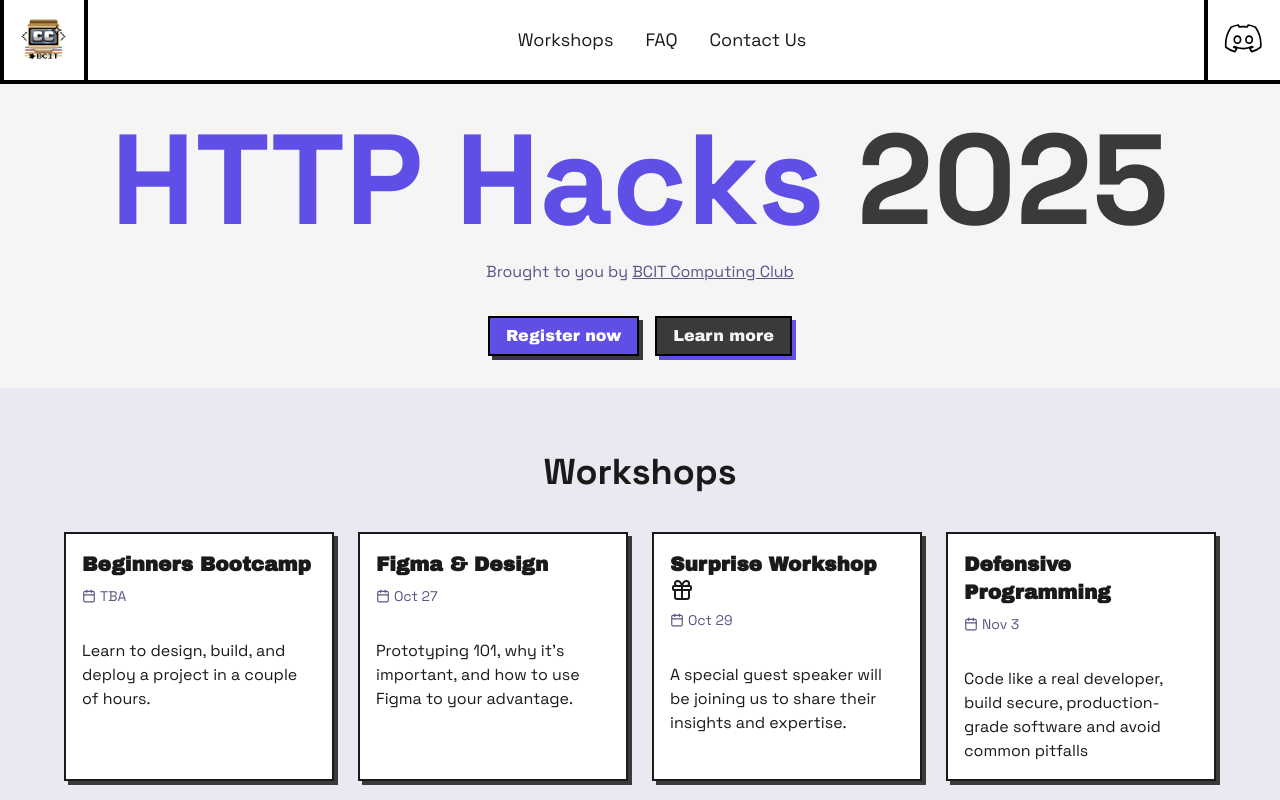
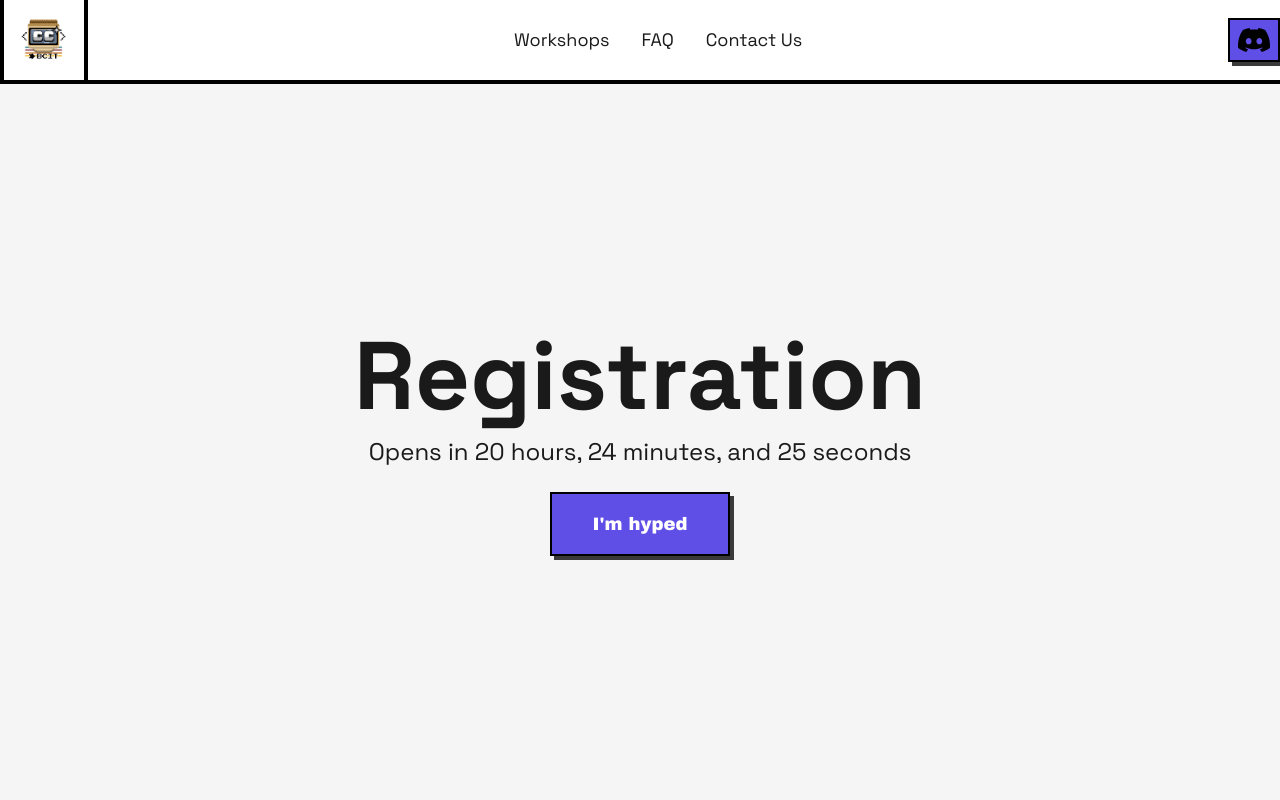
Before and after one commit to BhavnoorSaroya/httphacks-website, a React (Vite) app: page /register in a window 1280 px wide. Shown: the top 800 px of the page. Built offline with nearby package versions, Linux system fonts and the light colour scheme.

Commit message:
almost done 😎

```diff
--- a/index.html
+++ b/index.html
@@ -12,7 +12,7 @@
       rel="stylesheet"
     />
     <!-- end fonts for retro ui -->
-    <title>httphacksretro</title>
+    <title>HTTP Hacks</title>
   </head>
   <body>
     <div id="root"></div>
--- a/package.json
+++ b/package.json
@@ -13,6 +13,7 @@
     "@radix-ui/react-accordion": "^1.2.12",
     "@radix-ui/react-avatar": "^1.1.10",
     "@radix-ui/react-dropdown-menu": "^2.1.16",
+    "@radix-ui/react-progress": "^1.1.7",
     "@radix-ui/react-slot": "^1.2.3",
     "@radix-ui/react-switch": "^1.2.6",
     "@radix-ui/react-toggle": "^1.1.10",
@@ -22,6 +23,9 @@
     "lucide-react": "^0.545.0",
     "react": "^19.1.1",
     "react-dom": "^19.1.1",
+    "react-floating-balloons": "^3.0.2",
+    "react-router-dom": "^7.9.4",
+    "sonner": "^2.0.7",
     "tailwind-merge": "^3.3.1",
     "tailwindcss": "^4.1.14"
   },
--- a/src/App.css
+++ b/src/App.css
@@ -107,3 +107,8 @@
     --destructive-foreground: #fff;
     --border: #2e2e32;
 }
+
+
+html {
+  scroll-behavior: smooth;
+}
--- a/src/App.tsx
+++ b/src/App.tsx
@@ -1,5 +1,3 @@
-"use client";
-
 import { Navbar } from "@/components/Navbar";
 import { Button } from "@/components/retroui/Button";
 import { Card } from "@/components/retroui/Card";
@@ -8,9 +6,12 @@ import { Text } from "@/components/retroui/Text";
 import { Avatar } from "@/components/retroui/Avatar";
 import { Calendar } from "lucide-react";
 import { Gift } from "lucide-react";
+import { useNavigate } from "react-router-dom";
 
 
 export default function App() {
+  const discordInviteLink = "https://discord.gg/vvf3s2zZYK";
+  let navigate = useNavigate();
   const workshops = [
     {
       date: "TBA",
@@ -36,13 +37,19 @@ export default function App() {
       description:
         "Code like a real developer, build secure, production-grade software and avoid common pitfalls",
     },
+        {
+      date: "TBA",
+      title: "Intro to ReactJS",
+      description:
+        "Learn the basics of ReactJS, THE frontend framework, using typescript and other goodies to make our apps faster",
+    },
   ];
 
   const faqs = [
     {
       question: "Who can participate?",
       answer:
-        "Anyone from BCIT is welcome to join, whether you're a beginner or an experienced hacker. Vibe coders beware, we might ask you a technical question or two.",
+        "Anyone from BCIT is welcome to join, whether you're a beginner or an experienced hacker. <b>Vibe coders beware, we might ask you a technical question or five</b>.",
     },
     {
       question: "Do I need a team?",
@@ -62,11 +69,11 @@ export default function App() {
   ];
 
   return (
-    <div className="min-h-screen bg-background text-foreground flex flex-col">
+    <div className="bg-background text-foreground flex flex-col">
       <Navbar />
 
       {/* Hero Section */}
-      <main className="flex flex-col items-center justify-center flex-1 text-center p-8 h-screen">
+      <main className="flex flex-col items-center justify-center flex-1 text-center p-8 h-32 min-h-screen">
         <h1 className="text-7xl md:text-9xl font-bold mb-4">
           <span className="text-primary">HTTP Hacks</span>{" "}
           <span className="text-secondary">2025</span>
@@ -74,22 +81,22 @@ export default function App() {
         <Text className="text-muted-foreground mb-8 max-w-2xl">
           Brought to you by{" "}
           <a
-            href="https://github.com/sponsors/shadcn"
+            href={discordInviteLink}
             className="underline hover:text-primary transition"
           >
             BCIT Computing Club
           </a>
         </Text>
         <div className="flex gap-4">
-          <Button>Register now</Button>
-          <Button variant="secondary">Learn more</Button>
+          <Button size="sm" className="md:px-8 md:py-3 md:text-lg" onClick={() => navigate("/register")}>Register now</Button>
+          <Button size="sm" className="md:px-8 md:py-3 md:text-lg" onClick={() => window.open(discordInviteLink, '_blank')} variant="secondary">Questions?&nbsp;<span className="text-muted-foreground">Ask!</span></Button>
         </div>
       </main>
 
       {/* Workshops Section */}
       <section id="workshops" className="py-16 px-6 md:px-12 bg-muted/30">
         <h2 className="text-4xl font-bold text-center mb-10">Workshops</h2>
-        <div className="grid sm:grid-cols-2 lg:grid-cols-4 gap-6 max-w-6xl mx-auto">
+        <div className="grid sm:grid-cols-2 lg:grid-cols-5 gap-6 max-w-7xl mx-auto">
           {workshops.map((ws, i) => (
             <Card key={i} className="w-full hover:shadow-md transition">
               <Card.Header>
@@ -117,9 +124,9 @@ export default function App() {
           <Accordion type="single" collapsible className="space-y-4 w-full">
             {faqs.map((faq, i) => (
               <Accordion.Item key={i} value={`faq-${i}`}>
-                <Accordion.Header>{faq.question}</Accordion.Header>
+                <Accordion.Header >{faq.question}</Accordion.Header>
                 <Accordion.Content>
-                  <Text className="text-muted-foreground">{faq.answer}</Text>
+                  <Text className="text-muted-foreground"  dangerouslySetInnerHTML={{ __html: faq.answer }} />
                 </Accordion.Content>
               </Accordion.Item>
             ))}
@@ -145,7 +152,7 @@ export default function App() {
               <div>
                 <div className="font-medium">Polina Omelyantseva</div>
                 <div className="text-sm text-gray-500 dark:text-gray-400">
-                  Chair - School of Computing and Academic Studies
+                  Chair, School of Computing and Academic Studies
                 </div>
               </div>
             </div>
@@ -155,7 +162,7 @@ export default function App() {
         <Text className="text-muted-foreground text-center">
           <span className="text-sm">&copy; 2025 BCIT Computing Club</span>
           <br />
-          <span className="text-xs">made with ❤️ by <a href="https://saroya.dev">saroya.dev</a> </span>
+          <span className="text-xs">made with ❤️ by <a className="underline" href="https://saroya.dev">saroya.dev</a> </span>
         </Text>
       </footer>
     </div>
--- a/src/components/Navbar.tsx
+++ b/src/components/Navbar.tsx
@@ -1,23 +1,28 @@
 import { useState } from "react"
 // import { Button } from "@/components/retroui/Button"
 import logo from "../assets/logo.png"
+import discordIcon from "@/assets/discord.svg"
+import { useNavigate } from "react-router-dom"
+import { Button } from "./retroui/Button"
 
 export function Navbar() {
   const [menuOpen, setMenuOpen] = useState(false)
+  let navigate = useNavigate();
+  const discordInviteLink = "https://discord.gg/vvf3s2zZYK";
 
   const navItems = [
-    { title: "", href: "#projects" },
+    // { title: "", href: "#projects" },
     { title: "Workshops", href: "#workshops" },
     { title: "FAQ", href: "#faq" },
-    { title: "Contact Us", href: "https://discord.gg/vvf3s2zZYK" },
+    { title: "Contact Us", href: discordInviteLink },
   ]
 
   return (
     <nav className="w-full md:border-b-4 md:border-black bg-white ">
       {/* Main navbar row */}
       <div className="container mx-auto flex items-stretch justify-between px-4 xl:px-0 border-black md:border-b-0 border-b-4">
-        {/* Left section - Logo */}
-        <div className="text-lg md:text-xl xl:text-2xl font-bold p-3 md:p-4 border-x-4 border-black flex items-center">
+        {/* Left section - CC Logo */}
+        <div onClick={() => navigate("/")} className="text-lg md:text-xl xl:text-2xl font-bold p-3 md:p-4 border-x-4 border-black flex items-center">
           <img src={logo} alt="RetroUI Logo" className="h-10 md:h-10 xl:h-12 w-auto" />
         </div>
 
@@ -35,24 +40,26 @@ export function Navbar() {
         </div>
 
         {/* Right section */}
-        <div className="flex items-stretch">
-          {/* Hire Me Button (desktop only) */}
-          <a
-            href="https://discord.gg/vvf3s2zZYK"
-            className="hidden md:flex p-3 md:p-4 border-l-4 border-black items-center font-semibold hover:bg-muted transition duration-150 text-sm md:text-base"
+        <div className="items-center flex aspect-square">
+          {/* (desktop only) */}
+          <Button
+            onClick={() => window.open(discordInviteLink, '_blank')}
+            size="icon"
+            className="hidden sm:flex"
+            // className="hidden md:flex p-3 md:p-4 border-l-4 border-black items-center font-semibold hover:bg-muted transition duration-150 text-sm md:text-base aspect-square justify-center"
           >
             {/* discord icon */}
 
-<svg height="40" width="40" viewBox="0 0 24 24" fill="none" xmlns="http://www.w3.org/2000/svg">
-<path d="M18.8943 4.34399C17.5183 3.71467 16.057 3.256 14.5317 3C14.3396 3.33067 14.1263 3.77866 13.977 4.13067C12.3546 3.89599 10.7439 3.89599 9.14391 4.13067C8.99457 3.77866 8.77056 3.33067 8.58922 3C7.05325 3.256 5.59191 3.71467 4.22552 4.34399C1.46286 8.41865 0.716188 12.3973 1.08952 16.3226C2.92418 17.6559 4.69486 18.4666 6.4346 19C6.86126 18.424 7.24527 17.8053 7.57594 17.1546C6.9466 16.92 6.34927 16.632 5.77327 16.2906C5.9226 16.184 6.07194 16.0667 6.21061 15.9493C9.68793 17.5387 13.4543 17.5387 16.889 15.9493C17.0383 16.0667 17.177 16.184 17.3263 16.2906C16.7503 16.632 16.153 16.92 15.5236 17.1546C15.8543 17.8053 16.2383 18.424 16.665 19C18.4036 18.4666 20.185 17.6559 22.01 16.3226C22.4687 11.7787 21.2836 7.83202 18.8943 4.34399ZM8.05593 13.9013C7.01058 13.9013 6.15725 12.952 6.15725 11.7893C6.15725 10.6267 6.98925 9.67731 8.05593 9.67731C9.11191 9.67731 9.97588 10.6267 9.95454 11.7893C9.95454 12.952 9.11191 13.9013 8.05593 13.9013ZM15.065 13.9013C14.0196 13.9013 13.1652 12.952 13.1652 11.7893C13.1652 10.6267 13.9983 9.67731 15.065 9.67731C16.121 9.67731 16.985 10.6267 16.9636 11.7893C16.9636 12.952 16.1317 13.9013 15.065 13.9013Z" stroke="#000000" strokeLinejoin="round"/>
-</svg>
-          </a>
+            <img src={discordIcon} alt="discord icon" className="h-6" />
+            {/* I am told using the height and width attributes is not preffered and tailwind is more consistent or something??????????? */}
+
+          </Button>
 
 
 
-          {/* Mobile hamburger */}
+          {/* Mobile hamburger thing */}
           <button
-            className="md:hidden px-3 border-l-4 border-black flex items-center justify-center hover:bg-muted transition duration-150"
+            className="md:hidden pl-3  flex items-center justify-center hover:bg-muted transition duration-150"
             aria-label="Toggle menu"
             onClick={() => setMenuOpen(!menuOpen)}
           >
@@ -77,7 +84,7 @@ export function Navbar() {
         </div>
       </div>
 
-      {/* Mobile dropdown menu */}
+      {/* Mobile dropdown puke*/}
       <div
         className={`md:hidden bg-background border-t-4 border-black transition-all duration-300 ease-in-out overflow-hidden ${
           menuOpen ? "max-h-96 opacity-100" : "max-h-0 opacity-0"
@@ -95,13 +102,7 @@ export function Navbar() {
             </a>
           ))}
 
-          {/* Mobile Hire Me link */}
-          <a
-            href="#"
-            className="p-4 hover:bg-muted transition duration-150 text-lg font-semibold"
-          >
-            Hire Me
-          </a>
+
         </div>
       </div>
     </nav>
--- a/src/index.css
+++ b/src/index.css
@@ -107,3 +107,17 @@
     --destructive-foreground: #fff;
     --border: #2e2e32;
 }
+
+
+html {
+  scroll-behavior: smooth;
+}
+
+
+.no-border-radius {
+  border-radius: 0 !important;
+  border: 1px solid #000000;
+  box-shadow: none !important;
+  font-size: large !important;
+  font-weight: bolder !important;
+}
--- a/src/main.tsx
+++ b/src/main.tsx
@@ -2,11 +2,20 @@ import { StrictMode } from 'react'
 import { createRoot } from 'react-dom/client'
 import './index.css'
 import App from './App.tsx'
+import Register from '@/pages/Register.tsx'
+import { BrowserRouter, Routes, Route } from 'react-router-dom';
+import { Toaster } from "sonner";
 // import { Navbar } from './components/Navbar.tsx'
 
 createRoot(document.getElementById('root')!).render(
   <StrictMode>
+    <Toaster />
+   <BrowserRouter>
+      <Routes>
+        <Route path="/" element={<App />} />
+        <Route path="/register" element={<Register />} />
+      </Routes>
+    </BrowserRouter>
 
-    <App />
   </StrictMode>,
 )
--- /dev/null
+++ b/src/pages/Register.tsx
@@ -0,0 +1,108 @@
+import { useState, useEffect, useRef, use } from "react";
+import { Navbar } from "@/components/Navbar";
+import { Text } from "@/components/retroui/Text";
+import { Button } from "@/components/retroui/Button";
+import { toast } from "sonner";
+
+
+export default function Register() {
+
+    const showToast = () => {
+        // console.log("clicked");
+        toast.success(
+            "So are we! 😎",
+            {
+            className: 'no-border-radius',
+            }
+        );
+    };
+
+    // Set target date: midnight, Oct 11, 2025
+    const targetDate = new Date("2025-10-11T00:00:00");
+
+    const calculateTimeLeft = () => {
+        const now = new Date();
+        const difference = targetDate.getTime() - now.getTime();
+
+        if (difference <= 0) return null; // countdown finished
+
+        const hours = Math.floor(difference / (1000 * 60 * 60));
+        const minutes = Math.floor((difference / (1000 * 60)) % 60);
+        const seconds = Math.floor((difference / 1000) % 60);
+
+        return { hours, minutes, seconds };
+    };
+
+    const [timeLeft, setTimeLeft] = useState(calculateTimeLeft());
+    const [isAnimating, setIsAnimating] = useState(false);
+
+    // refs for timers so we can clean up
+    const intervalRef = useRef<ReturnType<typeof setInterval> | null>(null);
+    const animTimeoutRef = useRef<ReturnType<typeof setTimeout> | null>(null);
+
+    useEffect(() => {
+        // update every second
+        intervalRef.current = setInterval(() => {
+            setTimeLeft(calculateTimeLeft());
+        }, 1000);
+
+        return () => {
+            if (intervalRef.current) clearInterval(intervalRef.current);
+            if (animTimeoutRef.current) clearTimeout(animTimeoutRef.current);
+        };
+        // eslint-disable-next-line react-hooks/exhaustive-deps
+    }, []);
+
+    const handleRefresh = () => {
+        // refresh immediately
+        setTimeLeft(calculateTimeLeft());
+
+        // trigger a short animation
+        setIsAnimating(true);
+        if (animTimeoutRef.current) clearTimeout(animTimeoutRef.current);
+        animTimeoutRef.current = setTimeout(() => {
+            setIsAnimating(false);
+        }, 350);
+    };
+
+    const formatSpelledOut = (t: { hours: number; minutes: number; seconds: number }) =>
+        `${t.hours.toString().padStart(2, "0")} hours, ${t.minutes
+            .toString()
+            .padStart(2, "0")} minutes, and ${t.seconds.toString().padStart(2, "0")} seconds`;
+
+    return (
+        <div className="bg-background text-foreground min-h-screen flex flex-col">
+            <Navbar />
+
+            <main className="flex flex-col items-center justify-center flex-1 text-center p-8">
+                <h1 className="text-6xl md:text-8xl font-bold mb-3">Registration</h1>
+
+                {/* human-readable sentence below the h1; aria-live for screen readers */}
+                {timeLeft ? (
+                    <p
+                        className={`text-lg md:text-2xl mb-6 transform transition-all duration-300 ${isAnimating ? "scale-105 opacity-90" : "scale-100"
+                            }`}
+                        aria-live="polite"
+                    >
+                        Opens in {formatSpelledOut(timeLeft)}
+                    </p>
+                ) : (
+                    <Text className="text-xl md:text-2xl mb-6">Registration is now open! </Text>
+                )}
+
+
+                <Button
+                    size="lg"
+                    //   disabled={!timeLeft}
+                    className="md:px-10 md:py-4"
+                    onClick={() => {
+                        showToast();
+                        handleRefresh();
+                    }}
+                >
+                    {timeLeft ? "I'm hyped" : "Register Now"}
+                </Button>
+            </main>
+        </div>
+    );
+}
```
Also changed, not shown: src/components/retroui/Progress.tsx (added, +28 -0 lines), src/components/retroui/Sonner.tsx (added, +31 -0 lines), src/assets/discord.svg (added), 1 other file (tests, documents, lock files or other folders).
